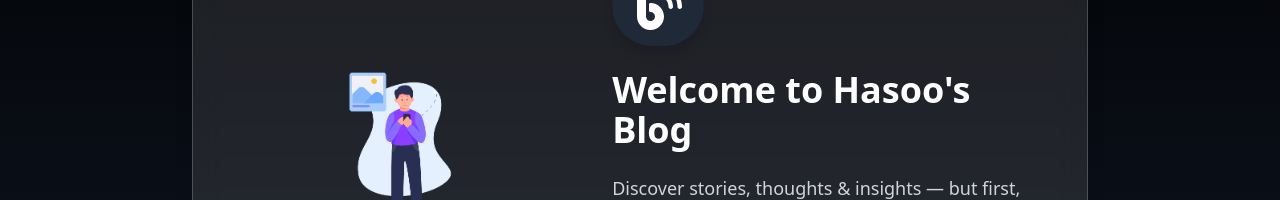
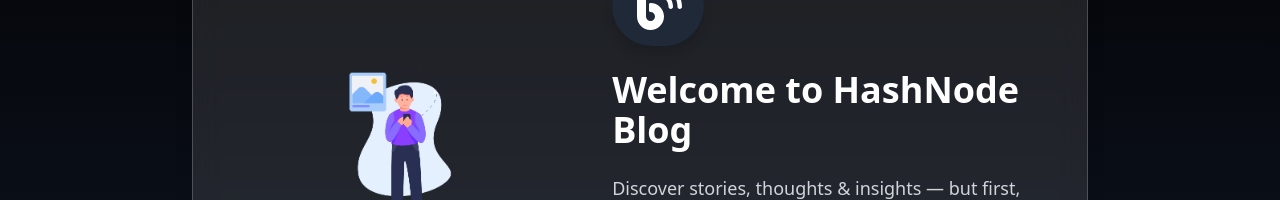
Before and after one commit to hasnain23233/Blog_Website, a React (Vite) app in the folder fontend/: page / in a window 1280 px wide. Shown: the part 330-530 px from the top of the page. Built offline with nearby package versions, Linux system fonts and the light colour scheme; no server answers.

Commit message:
update the existing code in a blog website

```diff
--- a/fontend/src/components/UnauthBlogLanding.jsx
+++ b/fontend/src/components/UnauthBlogLanding.jsx
@@ -27,7 +27,7 @@
                 <div className="text-center lg:text-left space-y-6">
                     <FontAwesomeIcon icon={faBlog} className="text-5xl text-white bg-gray-800 p-4 rounded-full shadow-lg mx-auto lg:mx-0" />
 
-                    <h1 className="text-4xl font-bold">Welcome to Hasoo's Blog</h1>
+                    <h1 className="text-4xl font-bold">Welcome to HashNode Blog</h1>
                     <p className="text-gray-300 text-lg">
                         Discover stories, thoughts & insights — but first, please login or sign up to start reading or writing.
                     </p>
```
